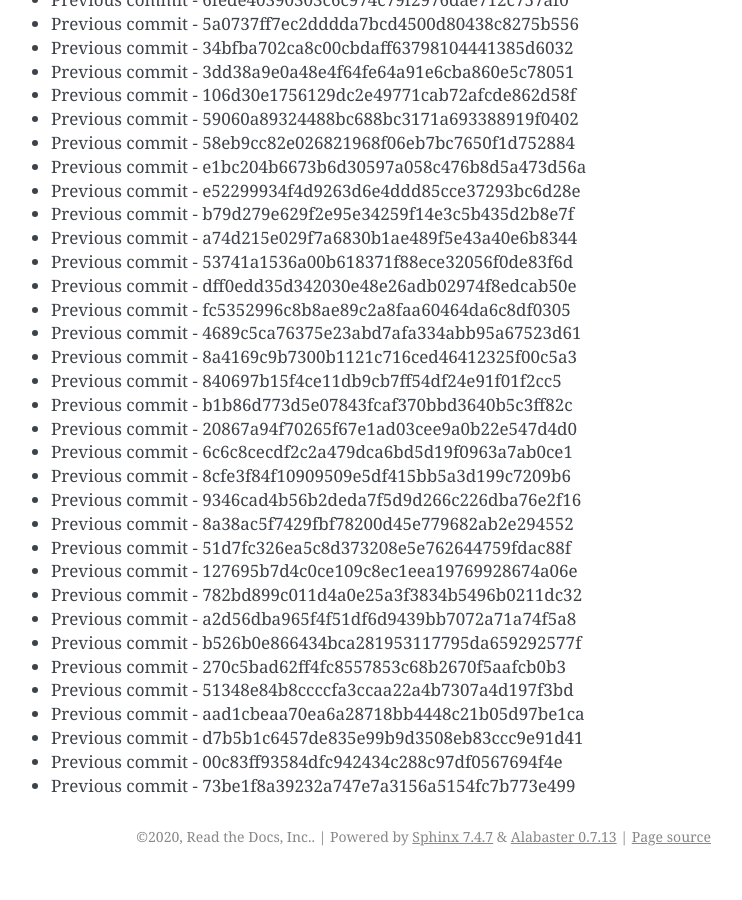
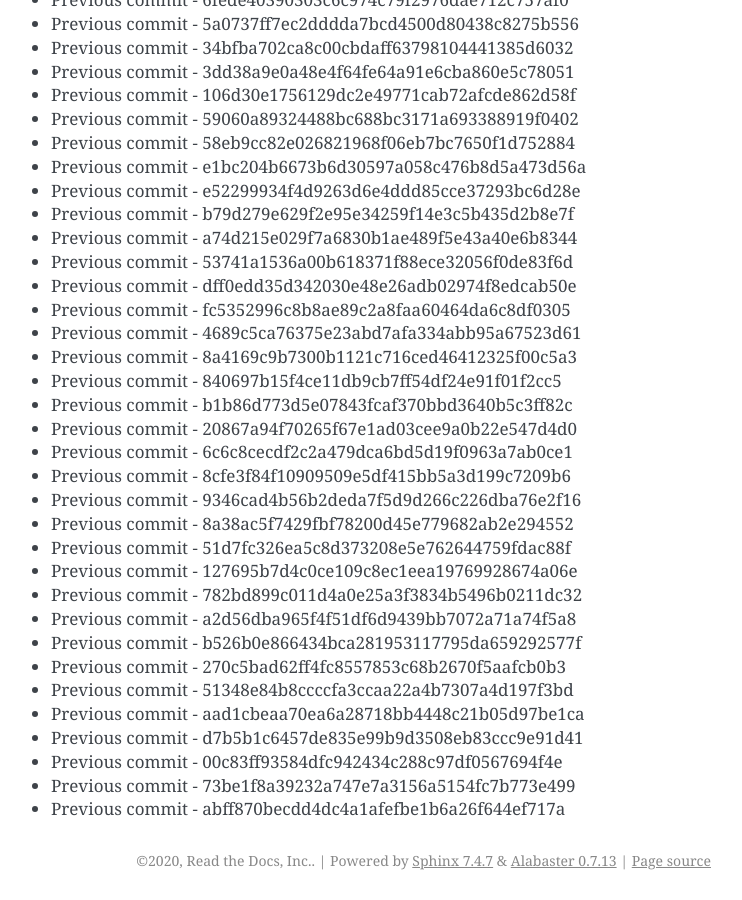
Before and after one commit to readthedocs/rtd-git-stresstest, a Sphinx documentation site: the page built from docs/updates.rst, in a window 1280 px wide and 900 px high, scrolled down 103315 px. Shown: the whole window, without its empty margins (399-1141 px from the left). Built offline with Sphinx 7.4.7, drawn with Linux system fonts in a browser that asks for light colours; before the commit the page ends 104191 px from its top, so only the background shows below that.

Commit message:
Generating commit from previous: abff870becdd4dc4a1afefbe1b6a26f644ef717a

```diff
--- a/docs/updates.rst
+++ b/docs/updates.rst
@@ -4373,3 +4373,4 @@ It can be tested for any performance characteristics.
 * Previous commit - d7b5b1c6457de835e99b9d3508eb83ccc9e91d41
 * Previous commit - 00c83ff93584dfc942434c288c97df0567694f4e
 * Previous commit - 73be1f8a39232a747e7a3156a5154fc7b773e499
+* Previous commit - abff870becdd4dc4a1afefbe1b6a26f644ef717a
```
